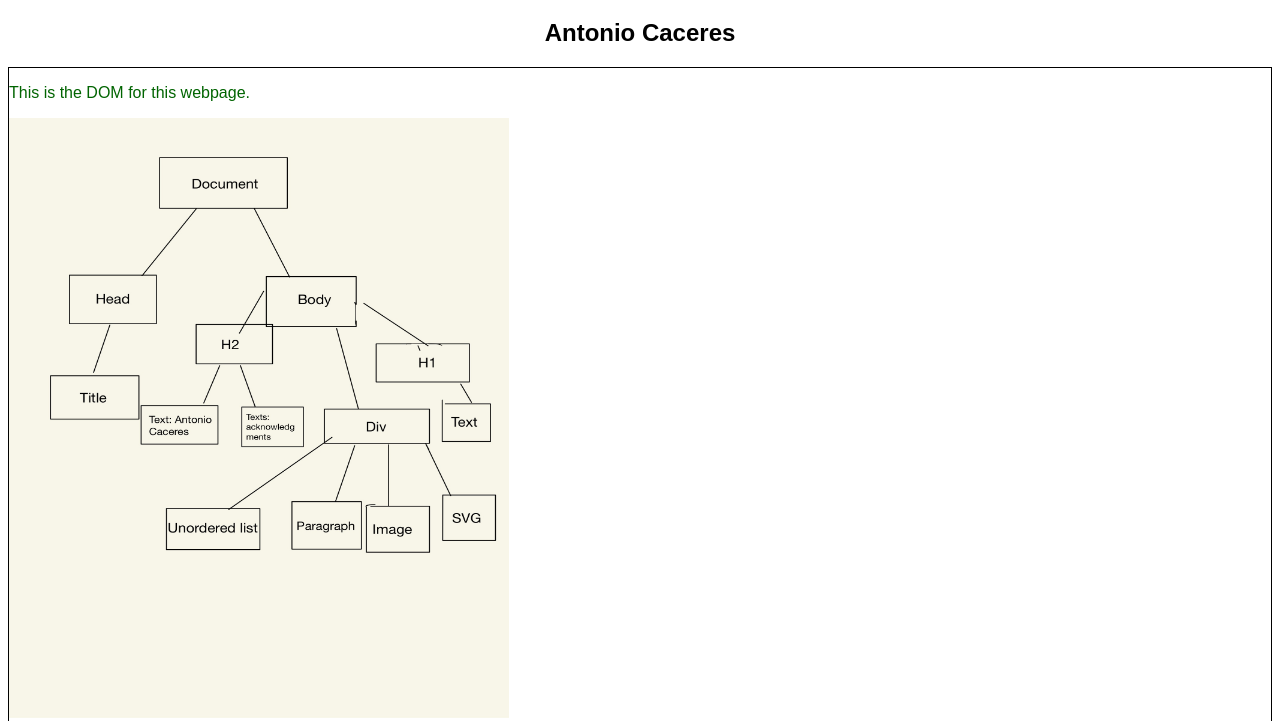
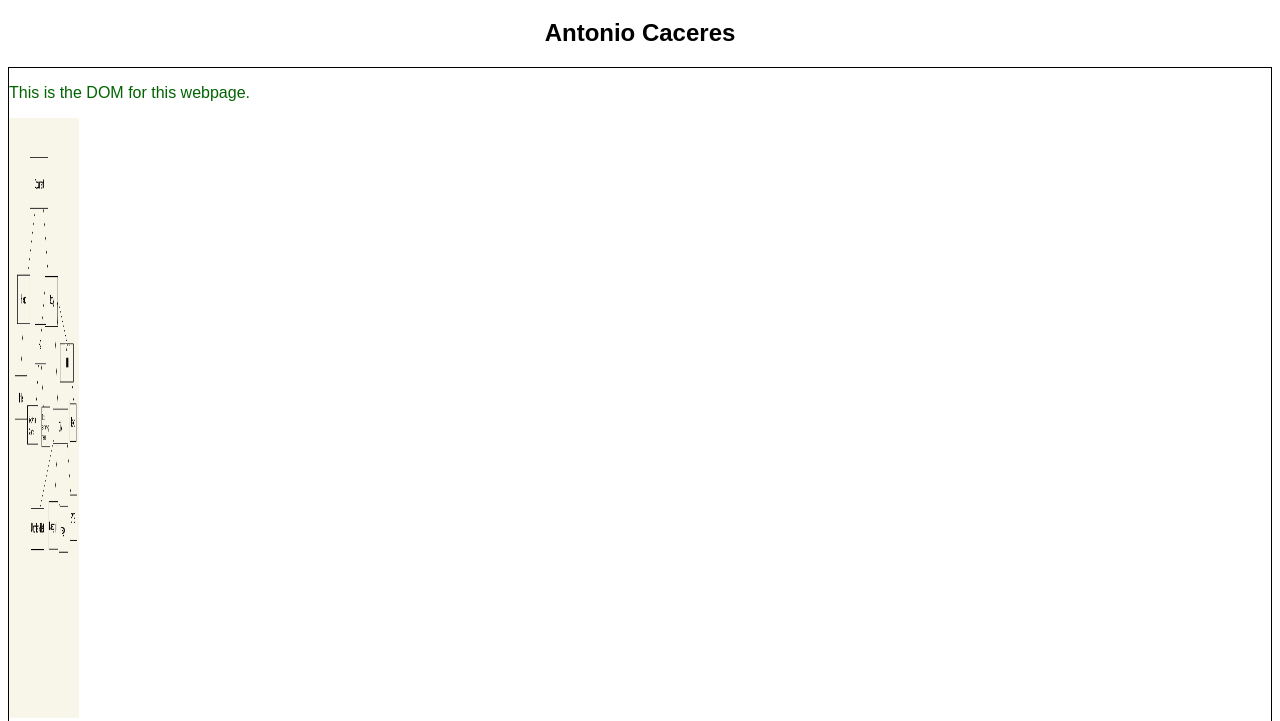
Before and after one commit to DS4200-S23-Class/ic-02-AntonioCaceres17, a plain HTML site: page index.html in a window 1280 px wide. Shown: the part 61-782 px from the top of the page. Drawn offline with Linux system fonts and the light colour scheme.

Commit message:
Update index.html

```diff
--- a/index.html
+++ b/index.html
@@ -10,7 +10,7 @@
         <h2> Antonio Caceres</h2>
         <div id="div1" class="container">
             <p id="p1">This is the DOM for this webpage.</p>
-            <img src="DOM-2.jpg" width="500" height="600">
+            <img src="DOM-2.jpg" width="70." height="600">
         </div>
         <div id="div2" class="container">
             <svg width="400" height="100">
```
